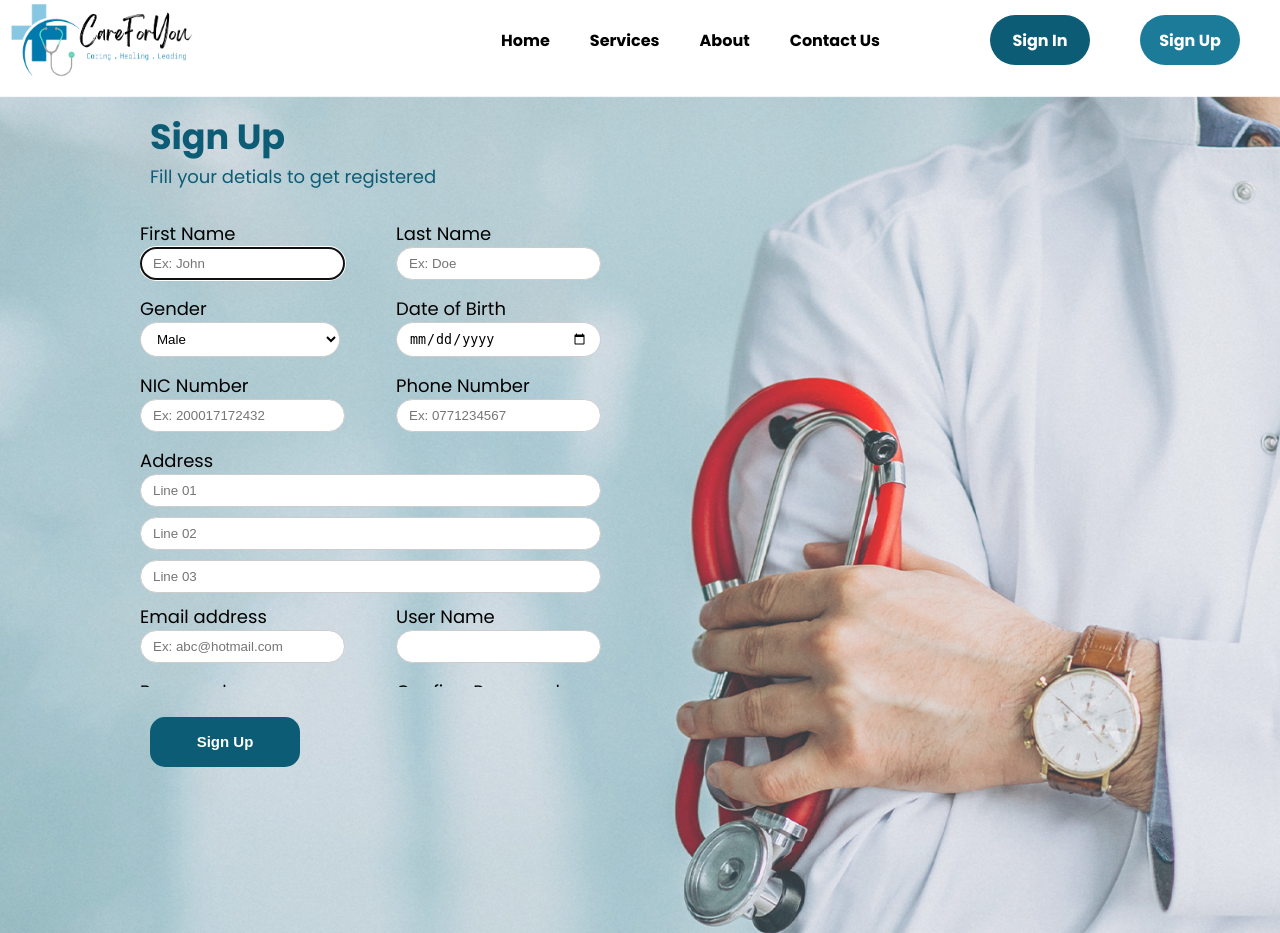
After one commit to Saitharsan24/Care4you, a PHP site: page /Care4you/signup.php in a window 1280 px wide. The commit adds this page. Run offline with PHP 8.4, Linux system fonts and the light colour scheme.

Commit message:
signup page updated

```diff
--- a/css/style.css
+++ b/css/style.css
@@ -2,50 +2,49 @@
 
 /* Commom */
 
-body{
+body {
     margin: 0px;
     font-family: 'Poppins', sans-serif;
     background: url(../images/background.jpg);
-    background-position:center;
+    background-position: center;
     background-repeat: no-repeat;
     background-size: cover;
     height: 100vh;
 }
 
-.navbar{
+.navbar {
     background-color: #ffffff;
     display: flex;
-    height: 90px;
+    height: 80px;
     justify-content: space-between;
-    align-items:center;
+    align-items: center;
     font-weight: bold;
+
 }
 
-.logo{
+.logo {
     width: 200px;
     margin-top: 5px;
-    margin-left: 10px;
 }
 
-a{
+a {
     text-decoration: none;
     color: black;
 }
 
-.nav-link{
+.nav-link {
     display: flex;
     margin-right: 40px;
 }
 
-.nav-item{
+.nav-item {
     margin: 10px;
-    margin-right:30px;
+    margin-right: 30px;
     display: flex;
     align-items: center;
-    font-size: 20px;
 }
 
-.item5{
+.item5 {
     display: flex;
     align-items: center;
     justify-content: center;
@@ -57,7 +56,7 @@ a{
     color: #ffffff;
 }
 
-.item6{
+.item6 {
     display: flex;
     align-items: center;
     justify-content: center;
@@ -69,106 +68,81 @@ a{
     color: #ffffff;
 }
 
-.normal-link a:hover{
+.normal-link a:hover {
     transition: .4s;
     color: #1B7B99;
 }
 
-.item5:hover{
-    background-color:#1B7B99;
+.item5:hover {
+    background-color: #1B7B99;
 }
 
-.item6:hover{
-    background-color:#1B7B99;
+.item6:hover {
+    background-color: #1B7B99;
 }
 
-.divider{
+.divider {
     width: 50px;
 }
 
-.normal-link{
+.normal-link {
     display: flex;
     margin-right: 80px;
 }
 
-.active-link{
-    color:#1B7B99;
+.active-link {
+    color: #1B7B99;
 }
 
-.active-btn{
+.active-btn {
     background-color: #1B7B99;
-}
-
-.heading-tag{
-    position: absolute;
-    width: 800px;
-    height: 50px;
-    left: 110px;
-    top: 350px;
-    font-family: 'Poppins';
-    font-style: normal;
-    font-weight: 600;
-    font-size: 75px;
-    line-height: 100%;
-    /* identical to box height, or 96px */
-    color: #035B68;
-}
-
-.sub{
-    top: 440px;
-    left: 175px;
-    font-weight: 400;
-    font-size: 25px;
-    color: #000000;
 }
 
 /* Sigin In */
 
-.wrapper{
+.wrapper {
     display: flex;
     flex-direction: column;
     margin: 40px;
     margin-left: 120px;
 }
 
-.form-signin-heading{
-    color:#0C5C75;
+.form-signin-heading {
+    color: #0C5C75;
     font-size: 50px;
     margin-top: 30px;
 }
 
-.form-signin-username{
+.form-signin-username {
     font-size: 25px;
     margin: 0px;
-    font-weight: 600;
 }
 
-.form-signin-password{
+.form-signin-password {
     font-size: 25px;
     margin: 0px;
     margin-top: 15px;
-    font-weight: 600;
 }
 
-.btn:hover{
-    background-color:#1B7B99;
+.btn:hover {
+    background-color: #1B7B99;
     transition: .4s;
 }
 
 .signin {
-    background: #0C5C75 ;
+    background: #0C5C75;
     border: none;
     border-radius: 15px;
     height: 50px;
-	width: 150px;
+    width: 150px;
     font-size: 15px;
     font-weight: bold;
     cursor: pointer;
     color: #ffffff;
-    margin-left:150px ;
+    margin-left: 150px;
 }
 
-.forgot-password{
+.forgot-password {
     font-size: 15px;
     color: #0C5C75;
     font-weight: bold;
@@ -176,11 +150,11 @@ a{
     margin-top: 10px;
 }
 
-.forgot-password:hover{
+.forgot-password:hover {
     color: #1B7B99;
 }
 
-.form-control{
+.form-control {
     width: 25%;
     padding: 15px;
     border-radius: 25px;
@@ -188,62 +162,73 @@ a{
     font-size: 15px;
 }
 
-.donothave-account{
+.donothave-account {
     color: #0C5C75;
     font-weight: bold;
-    transition: .4s;
+
 }
 
-.donothave-account:hover{
+.donothave-account:hover {
     color: #1B7B99;
+    transition: .4s;
 }
 
 /* Sign UP */
 
-.wrapper-signup{
+.wrapper-signup {
     display: flex;
     flex-direction: column;
     width: 40%;
-    margin: 70px 0px 0px 140px;
+    height: 50vh;
+    margin: 30px 0px 0px 140px;
+    overflow: auto;
+    /* this will hide the scrollbar in mozilla based browsers */
+    overflow: -moz-scrollbars-none;
+    scrollbar-width: none;
+    /* this will hide the scrollbar in internet explorers */
+    -ms-overflow-style: none;
 }
-
-.wrapper-signup p{
+.wrapper-signup::-webkit-scrollbar {
+    width: 0;
+    display: none;
+  }
+.wrapper-signup p {
     margin: 0px;
     font-size: 18px;
 }
 
-.signup-heading{
-    margin: 0px 0px 30px 0px;
+.signup-heading {
+    margin: 30px 0px 0px 150px;
 }
 
-.signup-heading1{
-    color:#0C5C75;
+.signup-heading1 {
+    color: #0C5C75;
     font-size: 35px;
-    margin: 0px 0px 10px 0px;
+    margin: 0px
 }
 
-.signup-heading2{
+.signup-heading2 {
     font-size: 18px;
     color: #0C5C75;
-
+    margin: 0px;
 }
 
-.signup-row{
-   display: flex;
-   margin: 0px 0px 15px 0px;
+.signup-row {
+    display: flex;
+    margin: 0px 0px 15px 0px;
 }
 
-.row-item{
-   width: 100%;
+.row-item {
+    width: 100%;
 }
 
-.signup-address{
+.signup-address {
     display: flex;
     flex-direction: column;
 }
 
-.signup-address input{
-    margin:0px 0px 10px 0px;
+.signup-address input {
+    margin: 0px 0px 10px 0px;
     width: 85%;
     display: block;
     border-radius: 25px;
@@ -252,8 +237,7 @@ a{
     border: 1px solid #ccc;
 }
 
-.signup-row input{
-    display: block;
+.signup-row input {
     border-radius: 25px;
     width: 70%;
     background-color: #ffffff;
@@ -261,7 +245,7 @@ a{
     border: 1px solid #ccc;
 }
 
-.wrapper-signup select{
+.wrapper-signup select {
     display: block;
     border-radius: 25px;
     width: 78%;
@@ -270,23 +254,6 @@ a{
     border: 1px solid #ccc;
 }
 
-.btn-nxt{
-   margin: 30px 0px 0px 450px;
+.btn-signup {
+    margin: 30px 0px 0px 0px;
 }
-
-.step {
-    display: none;
-}
-.step.active {
-    display: block;
-}
-
-/* Pharmacy,Lab Login Starts Here */
-
-.error{
-    color: red;
-    font-weight: 600;
-    font-style: italic;
-}
-
-/* Pharmacy,Lab Login Ends Here */
--- /dev/null
+++ b/signup.php
@@ -0,0 +1,166 @@
+<!DOCTYPE html>
+<html lang="en">
+
+<head>
+    <meta charset="UTF-8">
+    <meta http-equiv="X-UA-Compatible" content="IE=edge">
+    <meta name="viewport" content="width=device-width, initial-scale=1.0">
+    <link rel="stylesheet" href="./css/style.css">
+    <title>SignUp</title>
+</head>
+
+<body>
+
+    <!-- Nav bar-->
+    <div class="navbar">
+        <a href="./index.php"><img src="./images/logo.png" alt="logo" class="logo"></a>
+        <div class="nav-link">
+            <div class="normal-link">
+                <div class="nav-item item1 active-home"><a href="./index.php">Home</a></div>
+                <div class="nav-item item2"><a href="./services.php">Services</a></div>
+                <div class="nav-item item3"><a href="./about.php">About</a></div>
+                <div class="nav-item item4"><a href="./contactus.php">Contact Us</a></div>
+            </div>
+            <a href="./signin.php" class="nav-signin">
+                <div class="item5">Sign In</div>
+            </a>
+            <div class="divider"></div>
+            <a href="./signup.php" class="nav-signin">
+                <div class="item6 active-btn">Sign Up</div>
+            </a>
+        </div>
+    </div>
+
+
+    <!--Signup form-->
+    <form method="POST" id="signup">
+
+        <div class="signup-heading">
+            <h2 class="signup-heading1">Sign Up</h2>
+            <p class="signup-heading2">Fill your detials to get registered</p>
+        </div>
+
+        <!-- Form step1 -->
+        <div class="wrapper-signup">
+
+            <div class="step step1">
+
+                <!--row 01-->
+                <div class="signup-row">
+                    <div class="row-item">
+                        <p class="form-text">First Name</p>
+                        <input type="text" class="signup-input" name="first_name" placeholder="Ex: John" required="" autofocus="true" />
+                    </div>
+
+                    <div class="row-item">
+                        <p class="form-text">Last Name</p>
+                        <input type="text" class="signup-input" name="last_name" placeholder="Ex: Doe" required="" />
+                    </div>
+                </div>
+
+                <!--row 02-->
+                <div class="signup-row">
+                    <div class="row-item">
+                        <p class="form-text">Gender</p>
+                        <select name="gender" id="gender">
+                            <option value="Male">Male</option>
+                            <option value="Female">Female</option>
+                            <option value="Female">Preferred not to say</option>
+                        </select>
+                    </div>
+
+                    <div class="row-item">
+                        <p class="form-text">Date of Birth</p>
+                        <input type="Date" class="signup-input" name="date_of_birth" value=" " required="" />
+                    </div>
+                </div>
+
+                <!--row 03-->
+                <div class="signup-row">
+                    <div class="row-item">
+                        <p class="form-text">NIC Number</p>
+                        <input type="text" class="signup-input" name="nic_no" placeholder="Ex: 200017172432" required="" />
+                    </div>
+
+                    <div class="row-item">
+                        <p class="form-text">Phone Number</p>
+                        <input type="text" class="signup-input" name="phone_no" placeholder="Ex: 0771234567" required="" />
+                    </div>
+                </div>
+
+                <!-- row 04 -->
+                <div class="signup-address">
+                    <p class="form-text">Address</p>
+                    <input type="text" class="signup-input address-input" name="address_line1" placeholder="Line 01" required="" />
+                    <input type="text" class="signup-input address-input" name="address_line2" placeholder="Line 02" required="" />
+                    <input type="text" class="signup-input address-input" name="address_line3" placeholder="Line 03" />
+                </div>
+
+                <!-- row 05 -->
+                <div class="signup-row">
+                    <div class="row-item">
+                        <p class="form-text">Email address</p>
+                        <input type="email" class="signup-input" name="email" placeholder="Ex: abc@hotmail.com" required="" /><br />
+                    </div>
+
+                    <div class="row-item">
+                        <p class="form-text">User Name</p>
+                        <input type="text" class="signup-input" name="username" placeholder="" required="" /><br />
+                    </div>
+                </div>
+
+                <!-- row 06 -->
+                <div class="signup-row">
+                    <div class="row-item">
+                        <p class="form-text">Password</p>
+                        <input type="password" class="signup-input" name="pass_word" placeholder="" required="" /><br />
+                    </div>
+
+                    <div class="row-item">
+                        <p class="form-text">Confirm Password</p>
+                        <input type="password" class="signup-input"  placeholder="" required="" /><br />
+                    </div>
+                </div>
+
+            </div>
+
+        </div>
+
+        <div class="btn-signup">
+            <button type="submit" class="btn signin">Sign Up</button>
+        </div>
+
+    </form>
+
+    <script src="./script/main.js"></script>
+</body>
+
+</html>
+
+<!-- <?php
+
+include('./config/constants.php');
+
+if ($_SERVER["REQUEST_METHOD"] == "POST"){
+
+    $first_name = $_POST['first_name'];
+    $last_name = $_POST['last_name'];
+    $gender = $_POST['gender'];
+    $date_of_birth = $_POST['date_of_birth'];
+    $nic_no = $_POST['nic_no'];
+    $phone_no = $_POST['phone_no'];
+    $address_line1 = $_POST['address_line1'];
+    $address_line2 = $_POST['address_line2'];
+    $address_line3 = $_POST['address_line3'];
+    $email = $_POST['email'];
+    $username = $_POST['username'];
+    $password = $_POST['pass_word'];
+
+
+    $sql = "INSERT INTO patients (patient_firstname,patient_lastname,gender,dateofbirth,nic_no,phone_no,address_line1,address_line2,address_line3,email,username,pass_word) VALUES ('$first_name','$last_name','$gender','$date_of_birth','$nic_no','$phone_no', '$address_line1', '$address_line2', '$address_line3', '$email', '$username', '$password')";
+    $result = mysqli_query($conn, $sql);
+}
+
+
+
+?> -->
```
